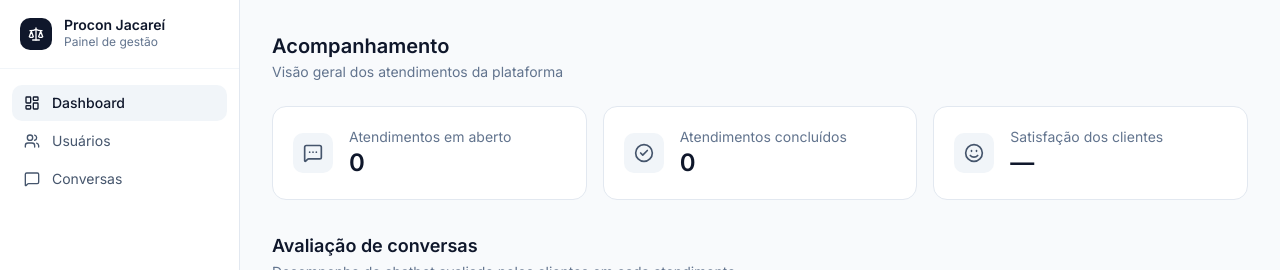
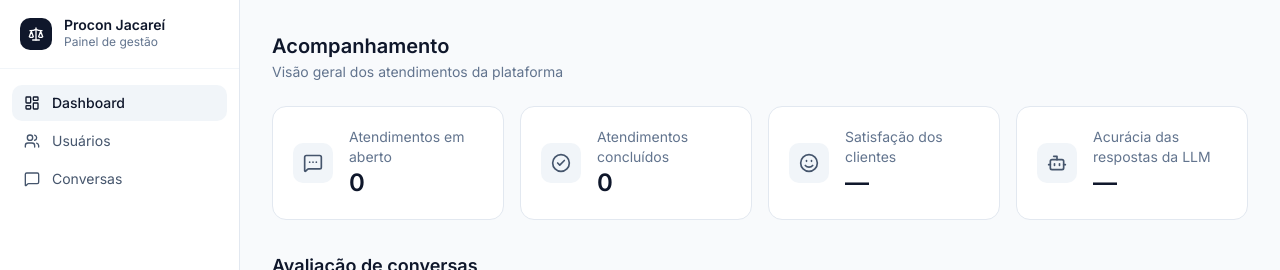
Before and after one commit to candago-6/frontend, a Next.js app: page /dashboard in a window 1280 px wide. Shown: the top 270 px of the page. Built offline with nearby package versions, Linux system fonts and the light colour scheme; no server answers.

Commit message:
feat(dashboard): add LLM response accuracy stat card
Aggregates message_evaluations into a positive-rate percentage,
shown alongside the existing satisfaction card.

```diff
--- a/src/app/dashboard/page.tsx
+++ b/src/app/dashboard/page.tsx
@@ -1,12 +1,13 @@
 "use client";
 
 import { useQuery } from "@tanstack/react-query";
-import { CheckCircle2, MessageSquareMore, Smile } from "lucide-react";
+import { Bot, CheckCircle2, MessageSquareMore, Smile } from "lucide-react";
 
 import { EvaluationsTable } from "@/components/dashboard/evaluations-table";
 import { StatCard } from "@/components/dashboard/stat-card";
 import { getAttendances } from "@/services/atendimentos";
 import { getFeedbacks, getSatisfactionPercentage } from "@/services/feedback";
+import { getMessageEvaluations, getPositiveRatePercentage } from "@/services/messageEvaluations";
 
 const REFRESH_INTERVAL_MS = 10_000;
 
@@ -23,9 +24,16 @@ export default function DashboardPage() {
     refetchInterval: REFRESH_INTERVAL_MS,
   });
 
+  const { data: evaluations = [], isLoading: isLoadingEvaluations } = useQuery({
+    queryKey: ["message-evaluations"],
+    queryFn: getMessageEvaluations,
+    refetchInterval: REFRESH_INTERVAL_MS,
+  });
+
   const openCount = attendances.filter((a) => a.status === "open").length;
   const closedCount = attendances.filter((a) => a.status === "closed").length;
   const satisfaction = getSatisfactionPercentage(feedbacks);
+  const llmAccuracy = getPositiveRatePercentage(evaluations);
 
   return (
     <div className="p-4 sm:p-8">
@@ -34,7 +42,7 @@ export default function DashboardPage() {
         <p className="mt-0.5 text-sm text-slate-500">Visão geral dos atendimentos da plataforma</p>
       </div>
 
-      <div className="grid grid-cols-1 gap-4 sm:grid-cols-2 lg:grid-cols-3">
+      <div className="grid grid-cols-1 gap-4 sm:grid-cols-2 lg:grid-cols-4">
         <StatCard
           label="Atendimentos em aberto"
           value={String(openCount)}
@@ -52,6 +60,12 @@ export default function DashboardPage() {
           value={satisfaction === null ? "—" : `${satisfaction}%`}
           icon={Smile}
           isLoading={isLoadingFeedbacks}
+        />
+        <StatCard
+          label="Acurácia das respostas da LLM"
+          value={llmAccuracy === null ? "—" : `${llmAccuracy}%`}
+          icon={Bot}
+          isLoading={isLoadingEvaluations}
         />
       </div>
 
--- a/src/services/messageEvaluations.ts
+++ b/src/services/messageEvaluations.ts
@@ -24,6 +24,12 @@ export async function getMessageEvaluations(): Promise<MessageEvaluation[]> {
   return data;
 }
 
+export function getPositiveRatePercentage(evaluations: MessageEvaluation[]): number | null {
+  if (evaluations.length === 0) return null;
+  const positive = evaluations.filter((e) => e.rating === "positive").length;
+  return Math.round((positive / evaluations.length) * 100);
+}
+
 export async function evaluateMessage(messageId: number, rating: EvaluationRating): Promise<MessageEvaluation> {
   if (MOCK) {
     const existing = mockEvaluations.find((e) => e.message_id === messageId);
```
